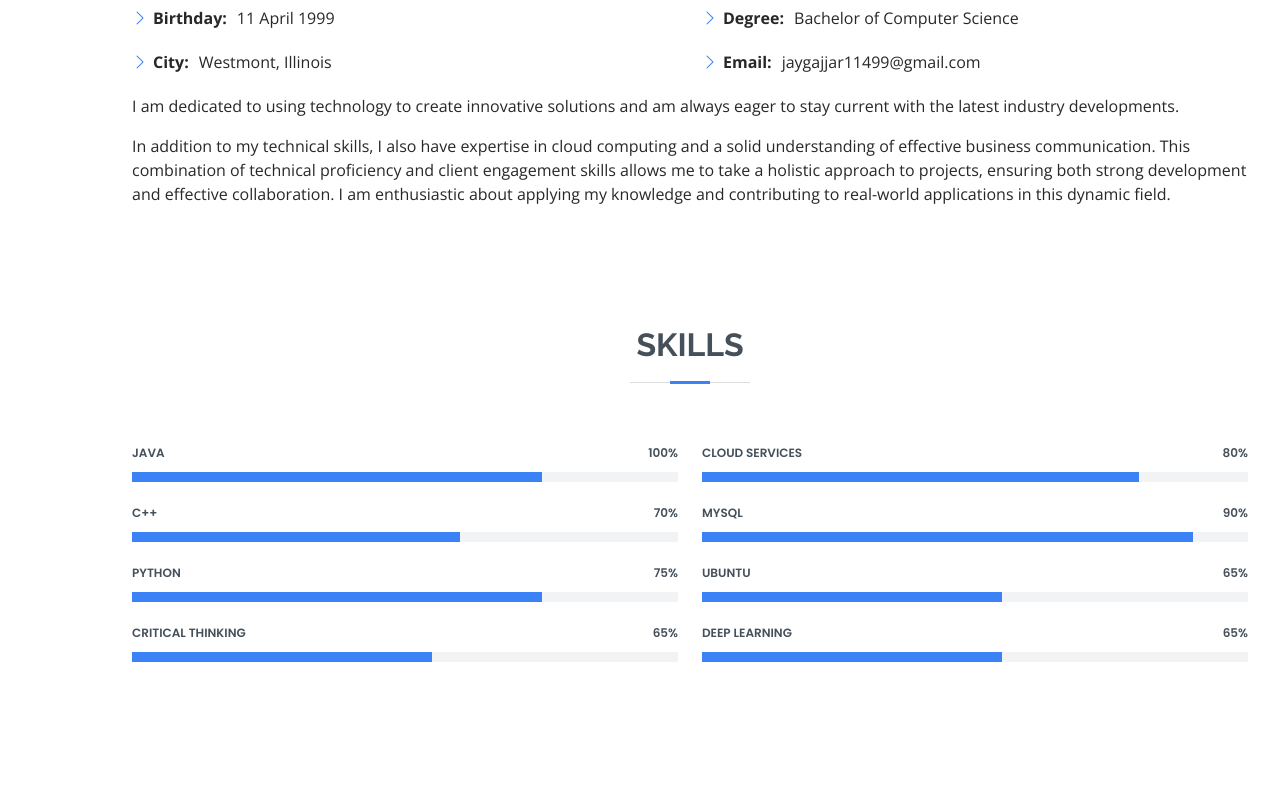
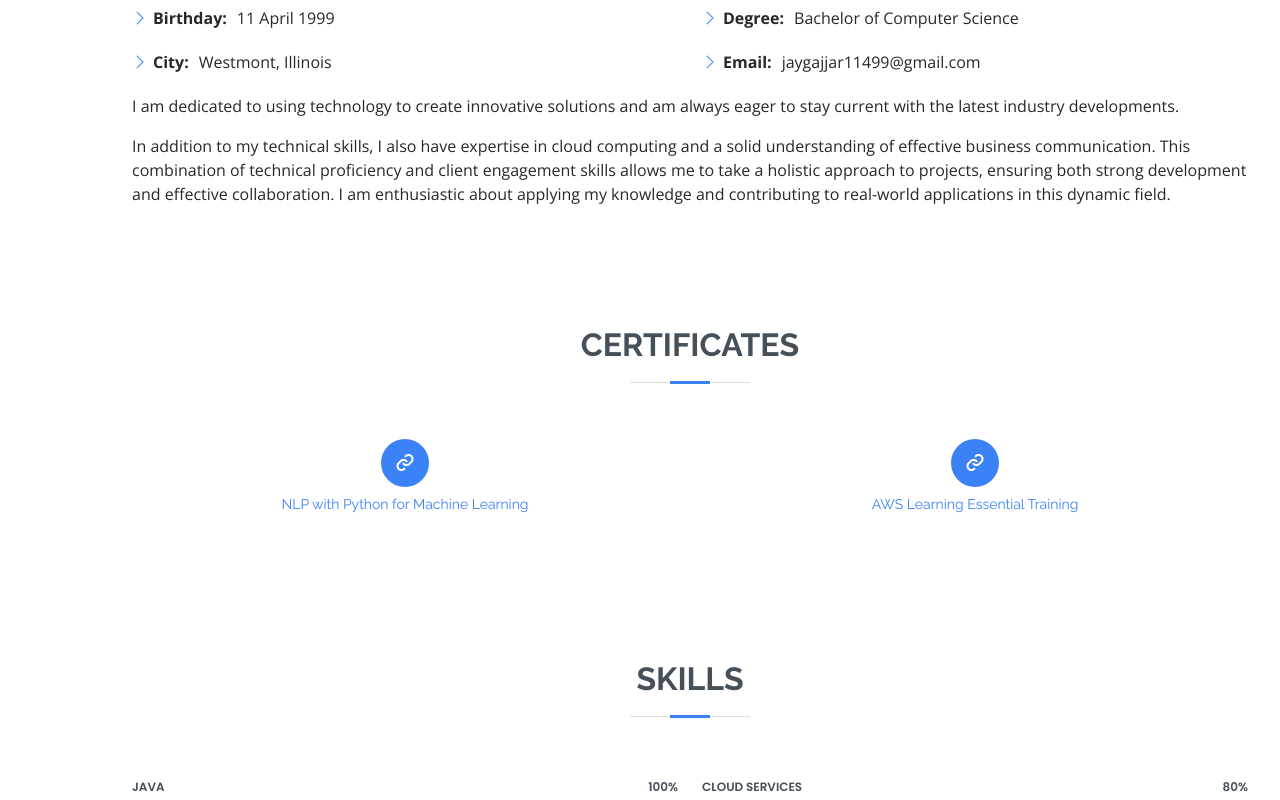
Before and after one commit to jaygajjar9/portfolio, a plain HTML site: page index.html in a window 1280 px wide. Shown: the part 1066-1866 px from the top of the page. Drawn offline with nearby package versions, Linux system fonts and the light colour scheme.

Commit message:
Added Certificates

```diff
--- a/index.html
+++ b/index.html
@@ -64,7 +64,7 @@
           </li>
           <li>
             <a href="#services" class="nav-link scrollto"
-              ><i class="bx bx-server"></i> <span>Services</span></a
+              ><i class="bx bx-server"></i> <span>Projects</span></a
             >
           </li>
           <li>
@@ -173,52 +173,59 @@
       <!-- End About Section -->
 
       <!-- ======= Facts Section ======= -->
-      <!-- <section id="facts" class="facts">
+      <section id="facts" class="facts">
+        <!-- <div class="container" data-aos="fade-up">
+          <div class="section-title">
+            <h2>Certificates</h2>
+            <p></p>
+          </div>
+
+          <div class="row">
+            <div class="col-lg-6 col-md-6">
+              <div class="count-box">
+                <p>NLP with Python for Machine Learning</p>
+              </div>
+            </div>
+
+            <div class="col-lg-6 col-md-6 mt-5 mt-md-0">
+              <div class="count-box">
+                <p>AWS Learning Essential Training</p>
+              </div>
+            </div>
+          </div>
+        </div> -->
+
         <div class="container" data-aos="fade-up">
 
     <div class="section-title">
-          <h2>Facts</h2>
-          <p> I have completed numerous projects that have significantly enriched my expertise and communication skills.</p>
+        <h2>Certificates</h2>
+        <p> </p>
     </div>
 
     <div class="row">
 
-          <div class="col-lg-3 col-md-6">
+        <div class="col-lg-6 col-md-6">
             <div class="count-box">
-              <i class="bi bi-emoji-smile"></i>
-              <span data-purecounter-start="0" data-purecounter-end="232" data-purecounter-duration="1" class="purecounter"></span>
-              <p>Happy Clients</p>
+                <a href="https://www.linkedin.com/learning/certificates/a52bb767d045752020f1d54f3aa8fc0a2c4445d5662cb0c4784dbb4e809cf4dc?trk=share_certificate" target="_blank">
+                    <i class="bx bx-link"></i>
+                    <p>NLP with Python for Machine Learning</p>
+                </a>
             </div>
         </div>
 
-          <div class="col-lg-3 col-md-6 mt-5 mt-md-0">
+        <div class="col-lg-6 col-md-6 mt-5 mt-md-0">
             <div class="count-box">
-              <i class="bi bi-journal-richtext"></i>
-              <span data-purecounter-start="0" data-purecounter-end="5" data-purecounter-duration="1" class="purecounter"></span>
-              <p>Projects</p>
-            </div>
-          </div>
-
-          <div class="col-lg-3 col-md-6 mt-5 mt-lg-0">
-            <div class="count-box">
-              <i class="bi bi-headset"></i>
-              <span data-purecounter-start="0" data-purecounter-end="340" data-purecounter-duration="1" class="purecounter"></span>
-              <p>Hours Of Support</p>
-            </div>
-          </div>
-
-          <div class="col-lg-3 col-md-6 mt-5 mt-lg-0">
-            <div class="count-box">
-              <i class="bi bi-award"></i>
-              <span data-purecounter-start="0" data-purecounter-end="2" data-purecounter-duration="1" class="purecounter"></span>
-              <p>Awards</p>
+                <a href="https://www.linkedin.com/learning/certificates/93bd39c96009377ac20e006f661a398a52dab2d90e4a9bc15d9cecd300d56a88?trk=share_certificate" target="_blank">
+                    <i class="bx bx-link"></i>
+                    <p>AWS Learning Essential Training</p>
+                </a>
             </div>
         </div>
 
     </div>
 
 </div>
-    </section>End Facts Section -->
+      </section>
 
       <!-- ======= Skills Section ======= -->
       <section id="skills" class="skills section-bg">
@@ -353,15 +360,6 @@
           <div class="row">
             <div class="col-lg-6">
               <h3 class="resume-title">Sumary</h3>
-              <!-- <div class="resume-item pb-0">
-              <h4>Brandon Johnson</h4>
-              <p><em>Innovative and deadline-driven Graphic Designer with 3+ years of experience designing and developing user-centered digital/print marketing material from initial concept to final, polished deliverable.</em></p>
-              <ul>
-                <li>Portland par 127,Orlando, FL</li>
-                <li>(123) 456-7891</li>
-                <li>alice.barkley@example.com</li>
-              </ul>
-            </div> -->
 
               <h3 class="resume-title">Education</h3>
               <div class="resume-item">
@@ -458,7 +456,7 @@
             </div>
 
             <div
-              class="col-lg-4 col-md-6  mt-4 mt-md-0"
+              class="col-lg-4 col-md-6 mt-4 mt-md-0"
               data-aos="zoom-in"
               data-aos-delay="200"
             >
@@ -466,7 +464,6 @@
                 <h4><a href="">Smart Chat System</a></h4>
               </div>
             </div>
-
 
             <div
               class="col-lg-4 col-md-6"
@@ -484,11 +481,11 @@
               data-aos-delay="200"
             >
               <div class="icon-box iconbox-orange">
-                <h4><a href="">Employee Record and Site Analytics Platform</a></h4>
+                <h4>
+                  <a href="">Employee Record and Site Analytics Platform</a>
+                </h4>
               </div>
             </div>
-
-
           </div>
         </div>
       </section>
@@ -504,20 +501,13 @@
           <div class="row mt-1">
             <div class="col-lg-12">
               <div class="info">
-
                 <div class="email">
                   <i class="bi bi-envelope"></i>
                   <h4>Email:</h4>
                   <p>jaygajjar11499@gmail.com</p>
                 </div>
-
               </div>
             </div>
-
-            <!-- <div class="col-lg-8 mt-5 mt-lg-0">
-
-
-          </div> -->
           </div>
         </div>
       </section>
@@ -528,12 +518,7 @@
     <!-- ======= Footer ======= -->
     <footer id="footer">
       <div class="container">
-        <!-- <h3>Brandon Johnson</h3>
-      <p>Et aut eum quis fuga eos sunt ipsa nihil. Labore corporis magni eligendi fuga maxime saepe commodi placeat.</p> -->
         <div class="social-links">
-          <!-- <a href="#" class="twitter"><i class="bx bxl-twitter"></i></a>
-        <a href="#" class="facebook"><i class="bx bxl-facebook"></i></a>
-        <a href="#" class="instagram"><i class="bx bxl-instagram"></i></a>-->
           <a href="https://github.com/jaygajjar9" class="google-plus"
             ><i class="bx bxl-github"></i
           ></a>
```
Lines whose indentation alone changed are shown as unchanged.
